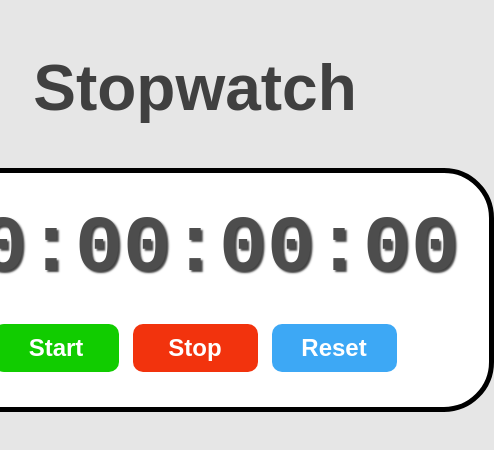
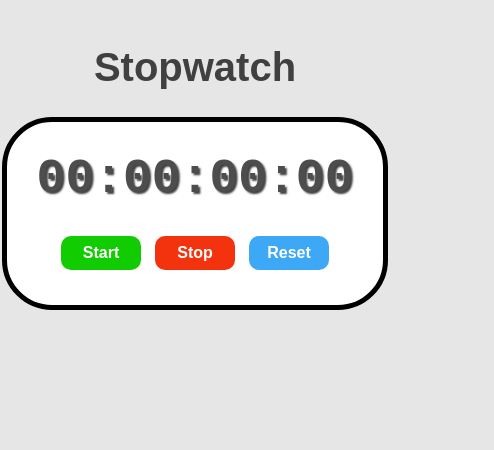
Before and after one commit to ONE01001/stopwatch-, a plain HTML site: page stopwatch.html in a window 390 px wide. Shown: the whole page, 494 px wide, since content can reach past the window. Drawn offline with Linux system fonts and the light colour scheme.

Commit message:
changed css for phone screen

```diff
--- a/stopwatch.css
+++ b/stopwatch.css
@@ -57,3 +57,21 @@ transition:background-color 0.5s ease;
 #resetbtn:hover{
     background-color:hsl(205, 90%, 45%);
 }
+
+@media (max-width: 600px) {
+  body{
+    flex-direction: column;
+    padding:10px;
+  }
+  #myh1{
+    font-size:2.5rem;
+  }
+  #display{
+    font-size:3rem;
+  }
+  #controls button{
+    font-size:1rem;
+    padding:8px 16px;
+    min-width:80px;
+  }
+}
```
